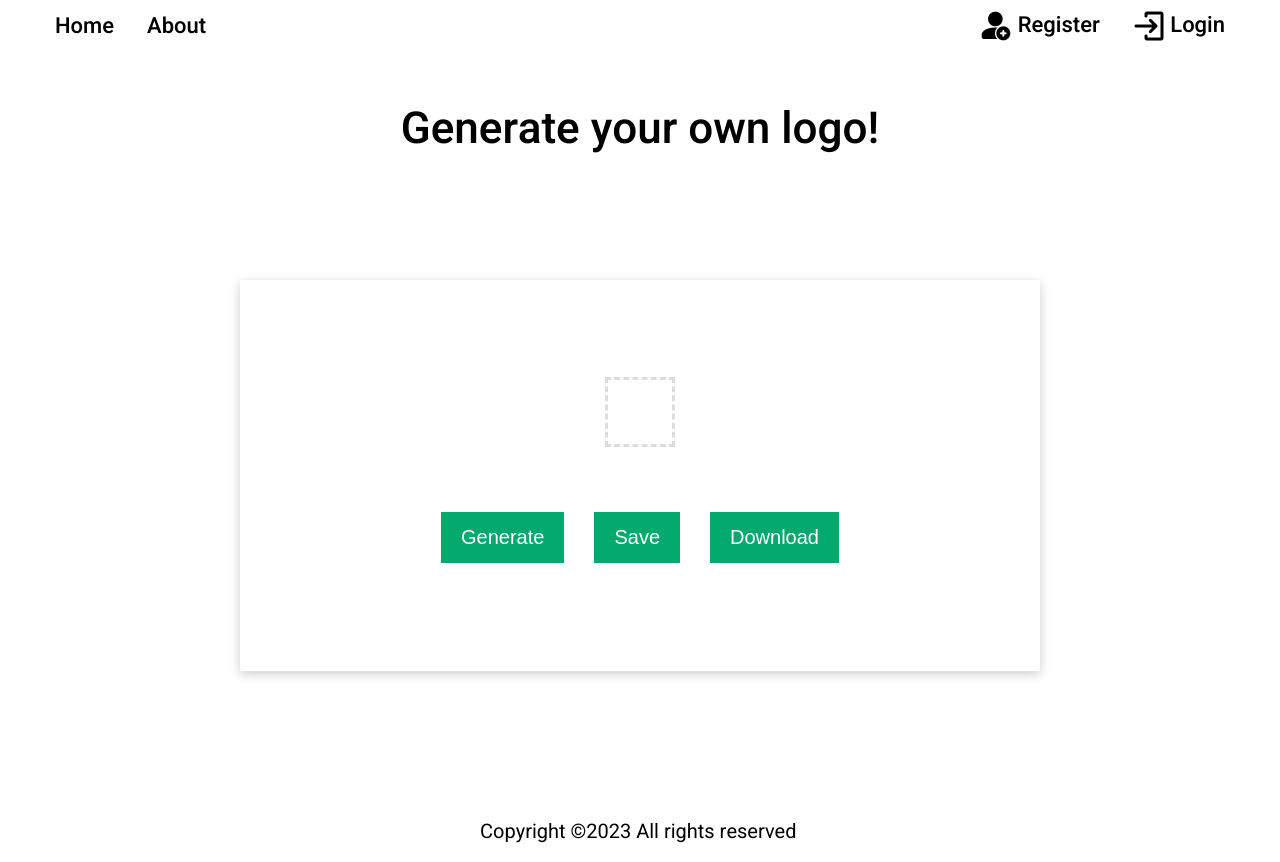
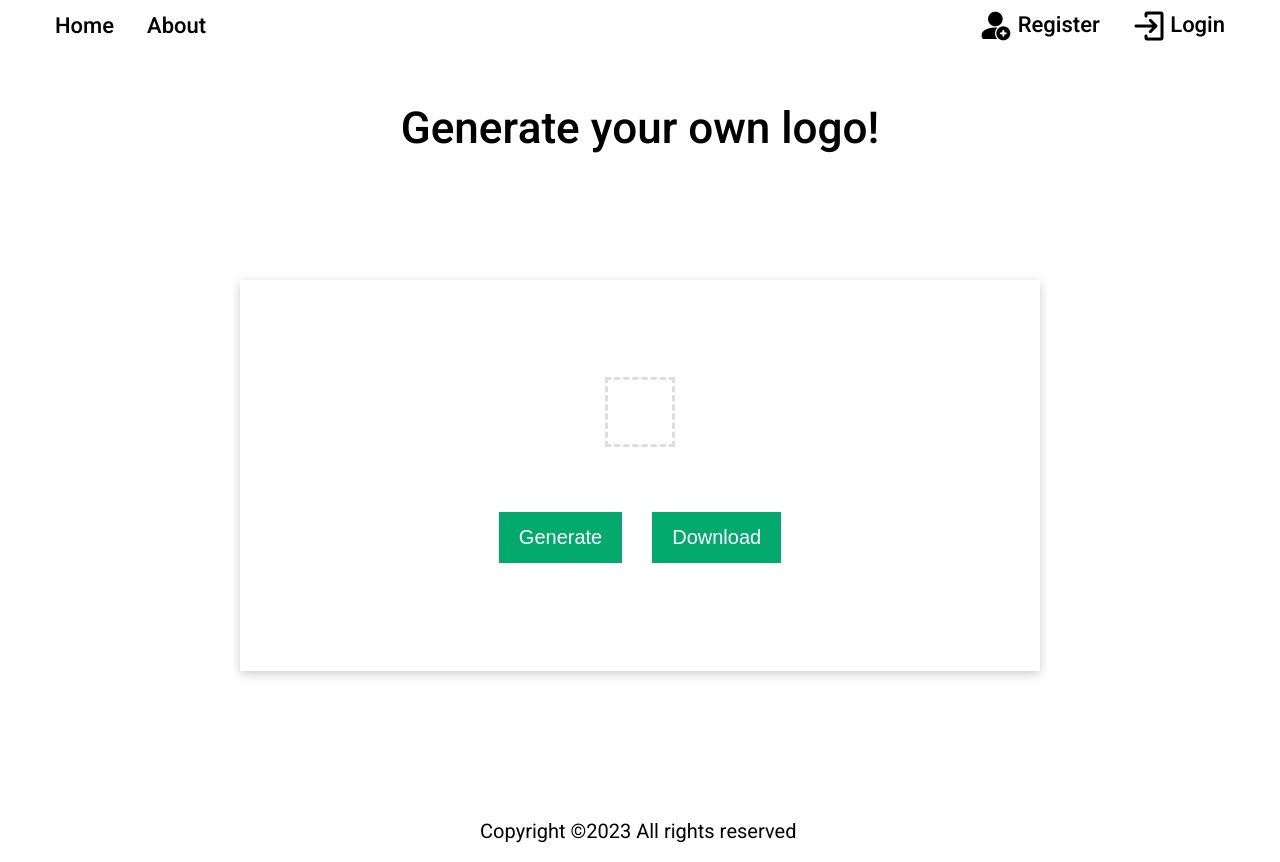
Before and after one commit to SochircaRoman/logo_generator-web-app, a Vue app in the folder client/: page /generator in a window 1280 px wide. Built offline with nearby package versions, Linux system fonts and the light colour scheme; no server answers.

Commit message:
Fix error

```diff
--- a/client/src/views/GeneratorView.vue
+++ b/client/src/views/GeneratorView.vue
@@ -21,7 +21,7 @@
 
         <div class="generator__btn noselect">
           <btn-item @click="generate" btnName="Generate" class="btn"></btn-item>
-          <btn-item @click="saveLogo" btnName="Save" class="btn"></btn-item>
+          <btn-item v-show="loggedIn" @click="saveLogo" btnName="Save" class="btn"></btn-item>
           <a :href="logoLink" download="generated_logo.png">
             <btn-item @click="download" btnName="Download" class="btn"></btn-item>
           </a>
@@ -61,10 +61,17 @@ export default {
   },
   computed: {
     currentUserId() {
-      return this.$store.state.auth.user._id;
+      return this.$store.state.auth.initialState;
+    },
+    loggedIn() {
+      return this.$store.state.auth.status.loggedIn;
     },
   },
   methods: {
+    checkLogIn() {
+      const check = this.currentUserId
+      console.log(check);
+    },
     generate() {
       this.message = "";
       this.loading = true;
```
